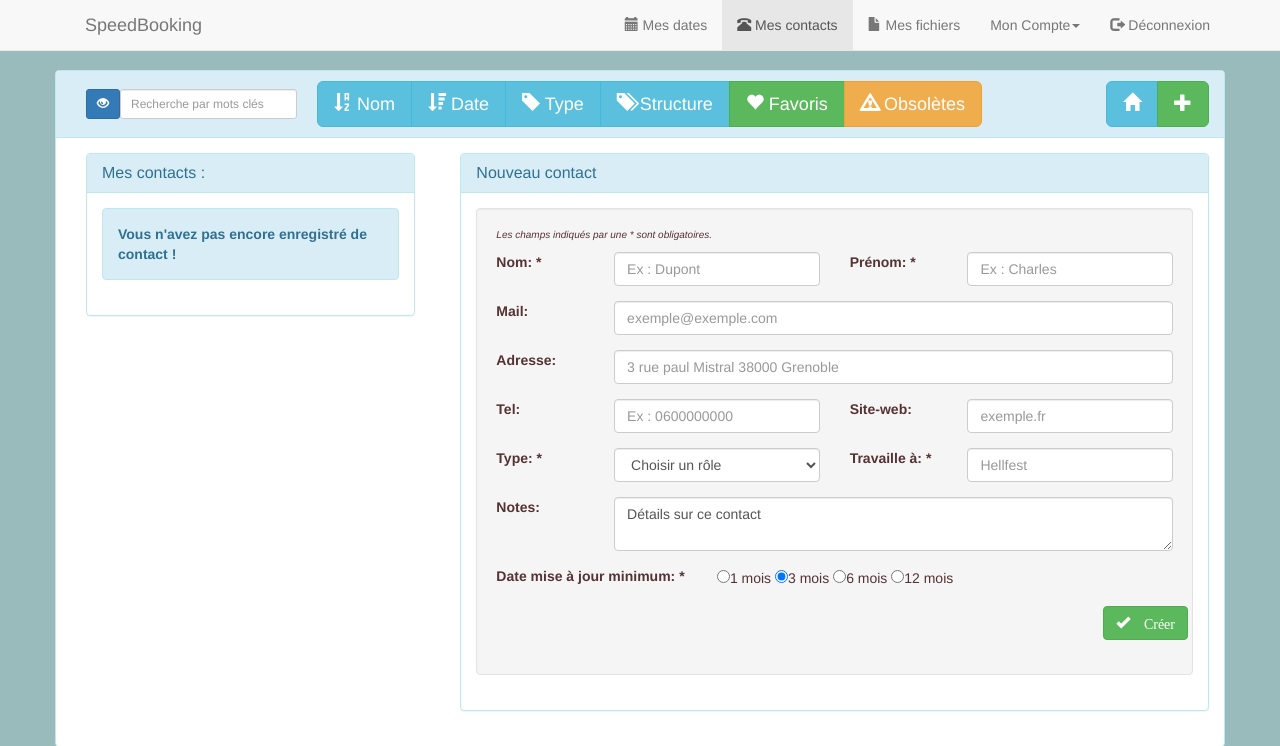
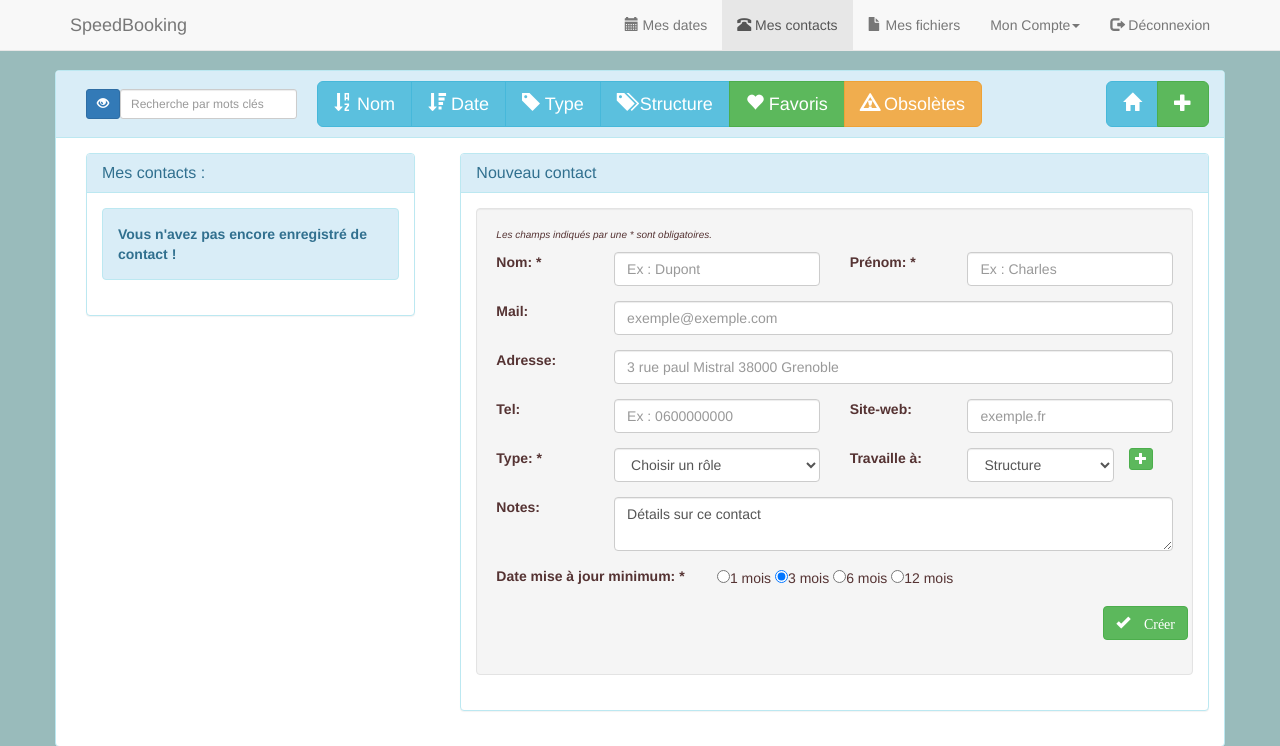
Before and after one commit to Projet-booking-IUT2/speed-booking, a PHP site: page /Views/view.interne.contacts.MAIN.php in a window 1280 px wide. Shown: the top 746 px of the page. Run offline with PHP 8.4, Linux system fonts and the light colour scheme; data that the repository does not hold is empty; some libraries are stand-ins or nearby versions.

Commit message:
maj
confirmation pour supprimer + rajout des structures dans la fiche
contact

```diff
--- a/Speedbooking/Views/view.interne.contactNouveau.php
+++ b/Speedbooking/Views/view.interne.contactNouveau.php
@@ -47,8 +47,24 @@ View pour ajouter un nouveau contact
                     <option>Musicien</option>
                     <option>Autre</option>
                   </select></div>
-                  <label for="orga" class="col-md-2 control-label">Travaille à: *</label>
-                  <div class="col-md-4"><input required  id="orga" class="form-control" placeholder="Hellfest" name="c_lieuTravail"></div>
+                  <label for="select" class="col-md-2 control-label">Travaille à: </label>
+                    <?php
+                       if(isset($data['structures'])){
+                         echo '<div class="col-md-3"><select id="select" class="form-control" name="lieuTravail">';
+                         echo "<option>Structure</option>";
+                         foreach ($data['structures'] as $s) {
+                           echo "<option>$s</option>";
+                        }
+                        echo "</select></div>";
+                        }
+                        else {
+                          echo '<div class="col-md-3"><select id="select" class="form-control">';
+                          echo "<option>Structure</option></select></div>";
+                        }
+                   ?>
+                   <a href="" class="btn btn-xs btn-success">
+                           <span class="glyphicon glyphicon-plus"></span>
+                    </a>
               </div>
                <div class="form-group row">
                   <label for="textarea" class="col-md-2 control-label">Notes:</label>
--- a/Speedbooking/Views/view.interne.contacts.php
+++ b/Speedbooking/Views/view.interne.contacts.php
@@ -1,4 +1,3 @@
-
 <?php
    if(isset ($data['contact'])) {
      ?>
@@ -85,21 +84,38 @@
                               <option>Festival</option>
                               <option>Musicien</option>";
                         }
+                        else {
+                                echo '<option>Autre</option>';
+                                echo "<option>Organisateur</option>";
+                                echo "<option>Association</option>
+                                <option>Festival</option>
+                                <option>Musicien</option>";
+                        }
+                         echo "</select></div>";
                       ?>
 
-                    <label for="orga" class="col-md-2 control-label">Travaille à: *</label>
-                    <div class="col-md-4"><select id="select" class="form-control" name="c_lieuTravail">
+                    <label for="orga" class="col-md-2 control-label">Travaille à: </label>
                       <?php
                       if(isset($data['structures'])){
+                        echo '<div class="col-md-3"><select id="select" class="form-control" name="lieuTravail">';
+                        echo "<option>Structure</option>";
                         foreach ($data['structures'] as $s) {
-                           if (s == $data['contact']['lieuTravail'] )
+                        if ($s == $data['contact']['lieuTravail'] )
                          echo "<option selected>$s</option>";
                         else
                          echo "<option>$s</option>";
                          }
+                       echo "</select></div>";
+                       }
+                       else {
+                         echo "<div class=\"col-md-3\"><select id=\"select\" class=\"form-control\" name=\"lieuTravail\">";
+                         echo "<option>Structure</option></select></div>";
                        }
                      ?>
-                    </select></div>
+
+                     <a href="" class="btn btn-xs btn-success">
+                             <span class="glyphicon glyphicon-plus"></span>
+                      </a>
             </div>
              <div class="form-group row">
                     <label for="textarea" class="col-md-2 control-label">Notes:</label>
@@ -153,7 +169,8 @@
               </div>
             </div>
             <div class="form-group row">
-                <a href="../Controler/contacts.ctrl.php?delete=true&id=<?= $data['contact']['id'] ?>" class="btn btn-danger pull-left"><span class="glyphicon glyphicon-trash"></span></a>
+                <a href="../Controler/contacts.ctrl.php?delete=confirm&id=<?= $data['contact']['id'] ?>"
+                   data-confirm="Voulez-vous vraiment supprimer le contact <?=$nomPrenom?>" class="btn btn-danger pull-left"><span class="glyphicon glyphicon-trash"></span></a>
                 <button type="submit" class="btn btn-success pull-right"><span class="glyphicon glyphicon-ok"></span></button>
             </div>
       </form>
--- a/Speedbooking/Views/view.interne.fichiers.php
+++ b/Speedbooking/Views/view.interne.fichiers.php
@@ -77,7 +77,7 @@ $data['AllFichiers'][1]['nom']="LALIHOU";
                    </div>
                 </div>
                   <div class="form-group row">
-                      <a href="#"class="btn btn-danger pull-left"><span class="glyphicon glyphicon-trash"></span></a>
+                      <a href="#"class="btn btn-danger pull-left" data-confirm="Voulez-vous vraiment supprimer le fichier <?=$data['fichier']['nom']?>"><span class="glyphicon glyphicon-trash"></span></a>
                       <button type="submit" class="btn btn-success pull-right"><span class="glyphicon glyphicon-ok"></span></button>
                   </div>
             </form>
--- a/Speedbooking/Views/view.interne.header.php
+++ b/Speedbooking/Views/view.interne.header.php
@@ -35,6 +35,24 @@ Améliorations :
       <script src="https://ajax.googleapis.com/ajax/libs/jquery/1.11.3/jquery.min.js"></script>
       <!-- Latest compiled JavaScript -->
       <script src="http://maxcdn.bootstrapcdn.com/bootstrap/3.3.5/js/bootstrap.min.js"></script>
+      <!--script pour les boites de confirmation-->
+      <script>
+
+      $(function() {
+      	$('a[data-confirm]').click(function(ev) {
+      		var href = $(this).attr('href');
+
+      		if (!$('#dataConfirmModal').length) {
+      			$('body').append('<div id="dataConfirmModal" class="modal" role="dialog" aria-labelledby="dataConfirmLabel" aria-hidden="true"><div class="modal-dialog"><div class="modal-content"><div class="modal-header"><button type="button" class="close" data-dismiss="modal" aria-hidden="true">×</button><h3 id="dataConfirmLabel">Merci de confirmer</h3></div><div class="modal-body"></div><div class="modal-footer"><button class="btn" data-dismiss="modal" aria-hidden="true">Non</button><a class="btn btn-danger" id="dataConfirmOK">Oui</a></div></div></div></div>');
+      		}
+      		$('#dataConfirmModal').find('.modal-body').text($(this).attr('data-confirm'));
+      		$('#dataConfirmOK').attr('href', href);
+      		$('#dataConfirmModal').modal({show:true});
+
+      		return false;
+      	});
+      });
+      </script>
       <title>SpeedBooking</title>
     </head>
     <body>
@@ -42,7 +60,7 @@ Améliorations :
         <header class ="row">
           <div class="navbar navbar-default navbar-fixed-top">
               <div class="container">
-                <div class="navbar-header  col-md-4">
+                <div class="navbar-header">
                   <a class="navbar-brand" href="#">SpeedBooking</a>
                 </div>
                 <ul class=" nav navbar-nav navbar-right">
```
Also changed, not shown: Speedbooking/Views/view.interne.contacts.aside.TEST.php (deleted, +0 -76 lines). Lines whose indentation alone changed are shown as unchanged.
